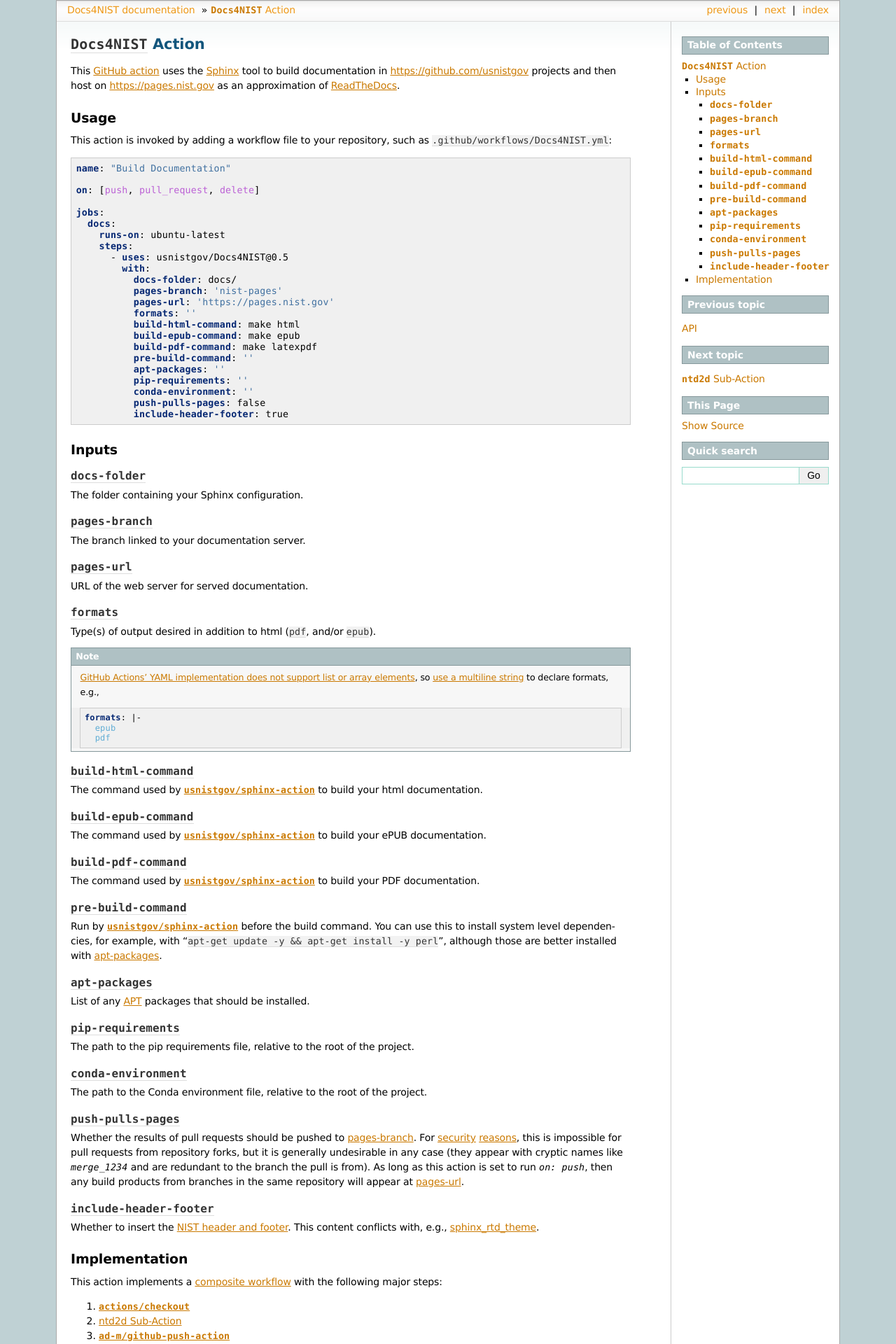
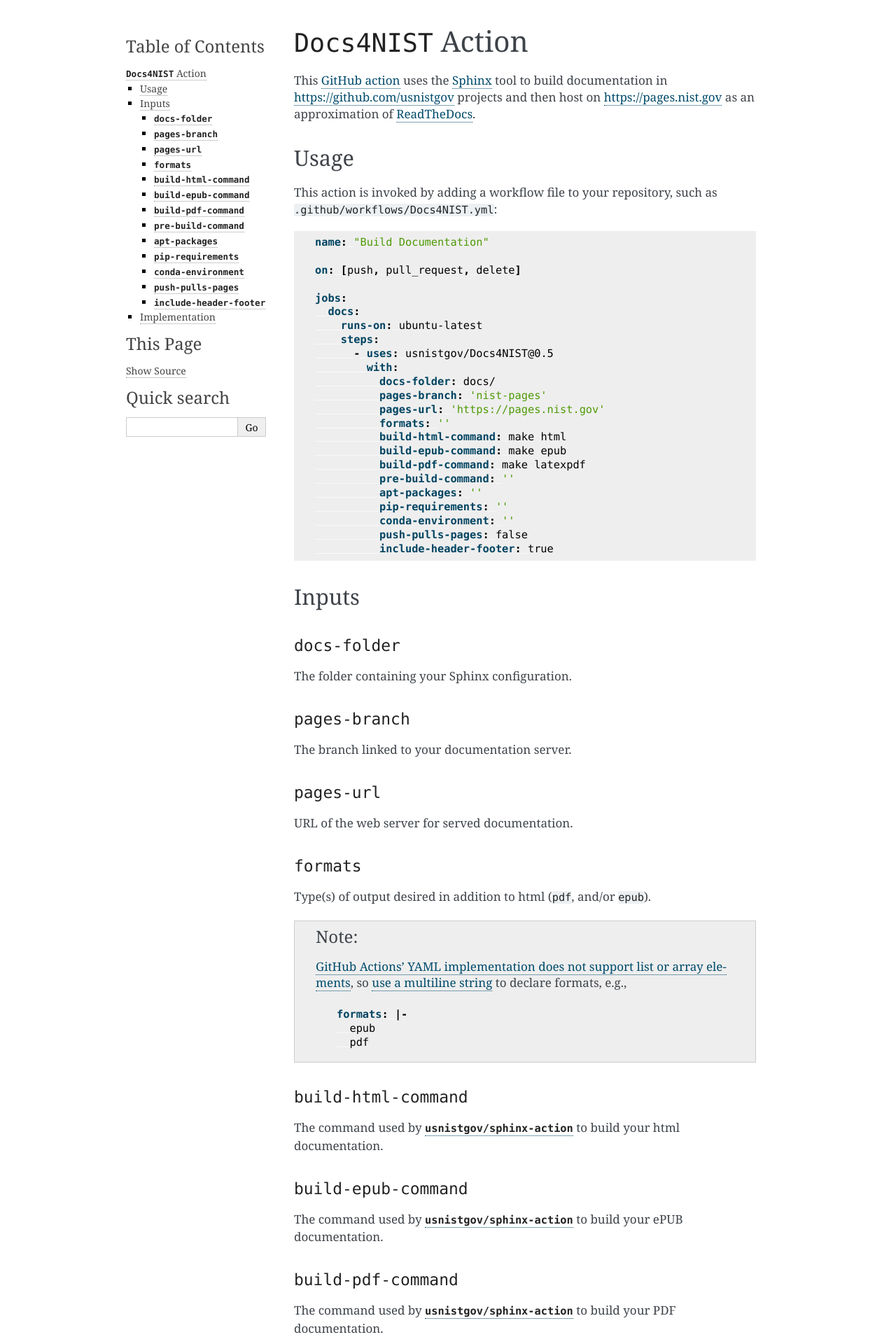
Before and after one commit to usnistgov/Docs4NIST, a Sphinx documentation site: the page built from docs/docs4nist.rst, in a window 1280 px wide. Shown: the top 1920 px of the page at 70% size. Built offline with Sphinx 7.4.7, drawn with Linux system fonts in a browser that asks for light colours; some of the changed text lies outside the part shown.

Commit message:
Remove diagnostics and ready for merge

```diff
--- a/docs/_themes/inheritor/static/ntd2d.css_t
+++ /dev/null
@@ -1,78 +0,0 @@
-@import url("sphinxdoc.css");
-
-
-.dropbtn {
-  position: fixed;
-  right: 20px;
-  bottom: 20px;
-}
-
-.dropdown {
-  position: fixed;
-  display: inline-block;
-  right: 20px;
-  left: auto;
-  width: auto;
-  bottom: 20px;
-  top: auto;
-  height: auto;
-  z-index: 400;
-}
-
-.dropdown-content {
-  display: none;
-  position: relative;
-  background-color: #f1f1f1;
-  min-width: 160px;
-  max-width: 250px;
-  box-shadow: 0px 8px 16px 0px rgba(0,0,0,0.2);
-  z-index: 1;
-  right: 0px;
-  left: auto;
-  bottom: 20px;
-  padding-left: 10px;
-  padding-right: 10px;
-  padding-top: 5px;
-  padding-bottom: 5px;
-  font-family: Helvetica;
-  font-size: smaller;
-}
-
-.dropdown-content h2 {
-  color: #707070;
-  font-size: smaller;
-}
-
-.dropdown-content ul {
-  list-style-type: none;
-  margin: 0;
-  padding: 0;
-  overflow: hidden;
-}
-
-.dropdown-content li {
-  float: left;
-}
-
-.dropdown-content li a {
-  color: black;
-/*   padding: 12px 16px; */
-  text-decoration: none;
-  display: block;
-  border-bottom: 0px;
-  text-align: center;
-  padding-left: 6px;
-  padding-right: 6px;
-}
-
-.dropdown-content hr {
-  margin-left: -10px;
-  width: 100%;
-  margin-right: -10px;
-}
-
-.dropdown-content a:hover {text-decoration: underline;}
-
-.dropdown:hover .dropdown-content {display: block;}
-
-.dropdown:hover .dropbtn {background-color: 'ButtonBorder';}
--- a/docs/_themes/inheritor/theme.conf
+++ /dev/null
@@ -1,3 +0,0 @@
-[theme]
-inherit = sphinxdoc
-stylesheet = ntd2d.css
--- a/docs/conf.py
+++ b/docs/conf.py
@@ -35,8 +35,7 @@
 # -- Options for HTML output -------------------------------------------------
 # https://www.sphinx-doc.org/en/master/usage/configuration.html#options-for-html-output
 
-html_theme = 'inheritor'
-html_theme_path = ['_themes']
+html_theme = 'alabaster'
 html_static_path = ['_static']
 
 html_show_copyright = False
```
Also changed, not shown: 1 other file.
